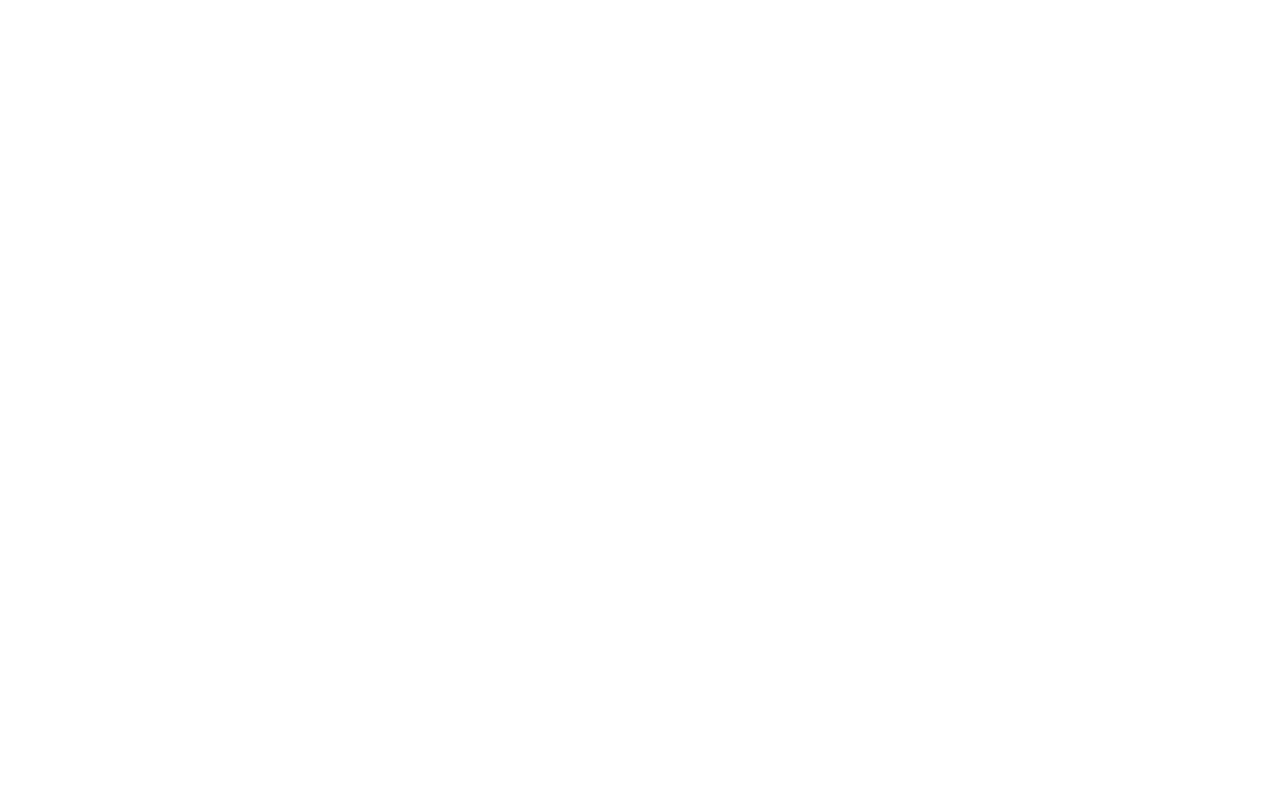
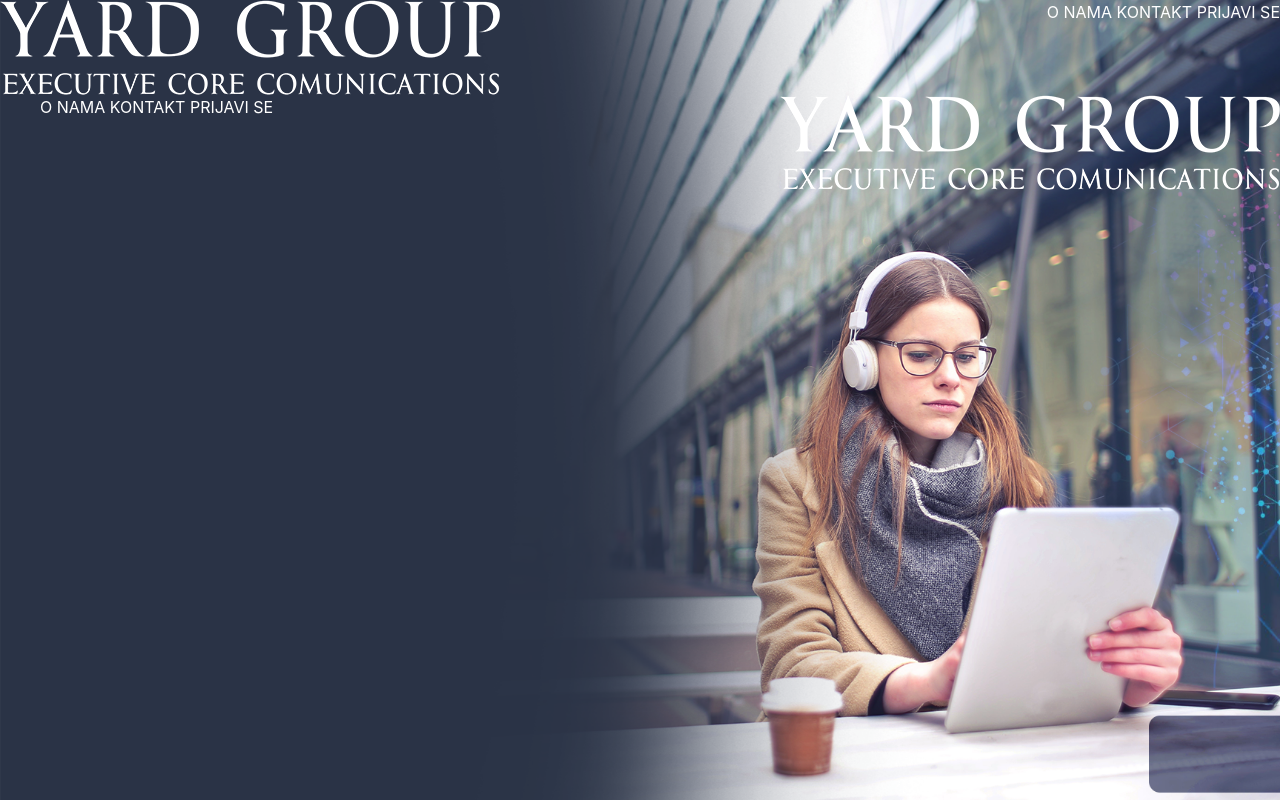
Before and after one commit to showtimezz/YardObuke, a PHP site: page / in a window 1280 px wide. Before the commit the page is empty. Run offline with PHP 8.4, Linux system fonts and the light colour scheme.

Commit message:
Added general layout

```diff
--- a/index.html
+++ b/index.html
@@ -1,5 +1,6 @@
 <!doctype html>
 <html lang="en">
+
 <head>
   <title>Title</title>
   <!-- Required meta tags -->
@@ -8,11 +9,57 @@
 
   <!-- Bootstrap CSS -->
 
-    <link rel="stylesheet" href="https://stackpath.bootstrapcdn.com/bootstrap/4.3.1/css/bootstrap.min.css" integrity="sha384-ggOyR0iXCbMQv3Xipma34MD+dH/1fQ784/j6cY/iJTQUOhcWr7x9JvoRxT2MZw1T" crossorigin="anonymous">
+  <link rel="stylesheet" href="https://stackpath.bootstrapcdn.com/bootstrap/4.3.1/css/bootstrap.min.css"
+    integrity="sha384-ggOyR0iXCbMQv3Xipma34MD+dH/1fQ784/j6cY/iJTQUOhcWr7x9JvoRxT2MZw1T" crossorigin="anonymous">
   <link rel="stylesheet" href="styles/main.css">
 </head>
+
 <body>
-
+  <!--HEADER AND FOOTER-->
+  <div id="headerFooter" class="d-flex flex-column justify-content-between">
+    <!--HEADER-->
+    <section class="d-flex justify-content-between ">
+      <section>
+        <img src="assets/yardLogo.png">
+      </section>
+      <section class=" d-flex justify-content-around nav">
+        <ul>
+          <li>
+            <a href="#">O NAMA</a>
+          </li>
+          <li>
+            <a href="#">KONTAKT</a>
+          </li>
+          <li>
+            <a href="#">PRIJAVI SE</a>
+          </li>
+        </ul>
+      </section>
+    </section>
+    <!--HEADER END-->
+    <!--FOOTER-->
+    <section class="d-flex justify-content-between ">
+      <section class=" d-flex justify-content-around nav">
+        <ul>
+          <li>
+            <a href="#">O NAMA</a>
+          </li>
+          <li>
+            <a href="#">KONTAKT</a>
+          </li>
+          <li>
+            <a href="#">PRIJAVI SE</a>
+          </li>
+        </ul>
+      </section>
+      <section>
+        <img src="assets/yardLogo.png">
+      </section>
+    </section>
+    <!--FOOTER END-->
+  </div>
+  <!-- HEADER AND FOOTER END-->
+  <!--MAIN PART-->
   <div class="container-fluid d-flex flex-row">
     <div id="leftPart">
 
@@ -21,8 +68,15 @@
 
     </div>
   </div>
-    <script src="https://code.jquery.com/jquery-3.3.1.slim.min.js" integrity="sha384-q8i/X+965DzO0rT7abK41JStQIAqVgRVzpbzo5smXKp4YfRvH+8abtTE1Pi6jizo" crossorigin="anonymous"></script>
-    <script src="https://cdnjs.cloudflare.com/ajax/libs/popper.js/1.14.7/umd/popper.min.js" integrity="sha384-UO2eT0CpHqdSJQ6hJty5KVphtPhzWj9WO1clHTMGa3JDZwrnQq4sF86dIHNDz0W1" crossorigin="anonymous"></script>
-    <script src="https://stackpath.bootstrapcdn.com/bootstrap/4.3.1/js/bootstrap.min.js" integrity="sha384-JjSmVgyd0p3pXB1rRibZUAYoIIy6OrQ6VrjIEaFf/nJGzIxFDsf4x0xIM+B07jRM" crossorigin="anonymous"></script>
+  <script src="https://code.jquery.com/jquery-3.3.1.slim.min.js"
+    integrity="sha384-q8i/X+965DzO0rT7abK41JStQIAqVgRVzpbzo5smXKp4YfRvH+8abtTE1Pi6jizo"
+    crossorigin="anonymous"></script>
+  <script src="https://cdnjs.cloudflare.com/ajax/libs/popper.js/1.14.7/umd/popper.min.js"
+    integrity="sha384-UO2eT0CpHqdSJQ6hJty5KVphtPhzWj9WO1clHTMGa3JDZwrnQq4sF86dIHNDz0W1"
+    crossorigin="anonymous"></script>
+  <script src="https://stackpath.bootstrapcdn.com/bootstrap/4.3.1/js/bootstrap.min.js"
+    integrity="sha384-JjSmVgyd0p3pXB1rRibZUAYoIIy6OrQ6VrjIEaFf/nJGzIxFDsf4x0xIM+B07jRM"
+    crossorigin="anonymous"></script>
 </body>
+
 </html>
--- a/styles/main.css
+++ b/styles/main.css
@@ -1,15 +1,30 @@
-html, body {
+html {
   margin: 0;
   padding: 0;
 }
 
-#leftPart {
+body {
+  background-image: url("/assets/Untitled.png");
+  background-size: cover;
+  background-repeat: no-repeat;
   height: 100vh;
-  width: 30%;
+  width: 100%;
 }
 
-#rightPart {
-  height: 100vh;
-  width: 70%;
+#headerFooter .nav a {
+  color: #fff;
+}
+
+#headerFooter .nav a:hover {
+  font-weight: bold;
+}
+
+#headerFooter .nav ul {
+  list-style-type: none;
+}
+
+#headerFooter .nav ul li {
+  display: inline-block;
+  color: #fff;
 }
 /*# sourceMappingURL=main.css.map */
--- a/styles/main.scss
+++ b/styles/main.scss
@@ -1,16 +1,36 @@
+$pureWhite: #fff;
+
+html {
+    margin: 0;
+    padding:0;
+}
+body {
+    background-image: url('/assets/Untitled.png');
+    background-size: cover;
+    background-repeat: no-repeat;
+    height: 100vh;
+    width: 100%;
+    //overflow: hidden;   /*DONT FORGET TO CHANGE THIS AT THE END*/
+
+}
+
+#headerFooter {
 
 
-html, body {
-    margin: 0;
-    padding:0;
+   .nav{
+       a{
+           color: $pureWhite;
+       }
+       a:hover {
+           font-weight: bold;
+       }
+       ul{
+           list-style-type: none;
 
-
+           li{
+            display: inline-block;
+               color: $pureWhite;
+           }
+       }
+   }
 }
-#leftPart {
-    height: 100vh;
-    width: 30%;
-}
-#rightPart {
-    height: 100vh;
-    width: 70%;
-}
```
Also changed, not shown: assets/Untitled.png (added), assets/yardLogo.png (added), 1 other file. Lines whose indentation alone changed are shown as unchanged.
